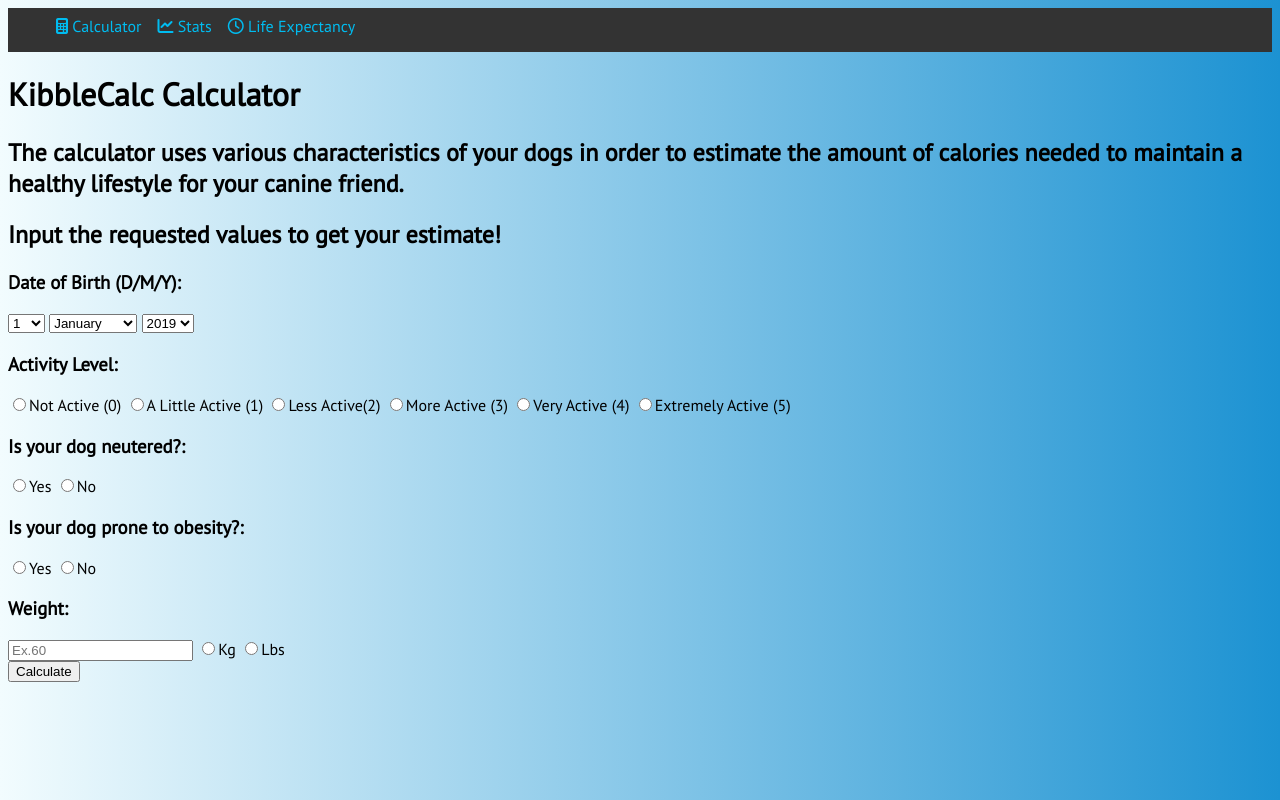
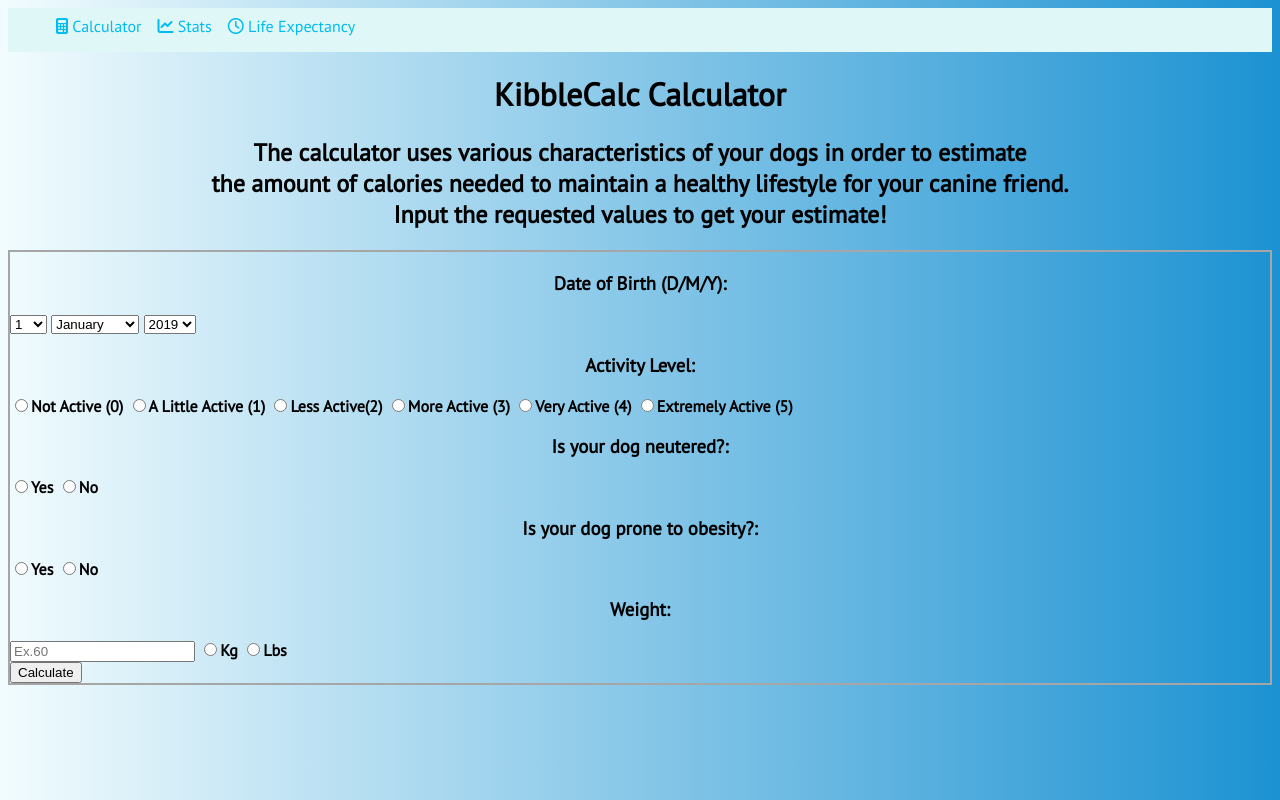
Before and after one commit to lukec11/MAHacksV, a website: page www/index.html in a window 1280 px wide. Drawn offline with Linux system fonts and the light colour scheme.

Commit message:
Css additions

```diff
--- a/www/css/style.css
+++ b/www/css/style.css
@@ -5,10 +5,10 @@ body {
   background: linear-gradient(to right, #f2fcfe, #1c92d2); /* W3C, IE 10+/ Edge, Firefox 16+, Chrome 26+, Opera 12+, Safari 7+ */
 
 }
-/* head */
+/* nav bar */
 nav ul {
   list-style-type: none;
-  background-color: #333;
+  background-color: #dff7f7;
   overflow: hidden;
   height: 44px;
   margin-left: auto;
@@ -28,4 +28,15 @@ a {
   color: #00bcf0;
 }
 
-/* body */
+/* body text */
+.block {
+  border-style: solid;
+  border-width: 2px;
+  border-color: #a6a6a6;
+}
+.exp {
+  text-align: center;
+}
+h3 {
+  text-align: center;
+}
--- a/www/index.html
+++ b/www/index.html
@@ -16,9 +16,10 @@
         <li><a href = ""><i class="far fa-clock"></i> Life Expectancy</a></li>
       </ul>
     </nav>
-    <h1>KibbleCalc Calculator</h1>
-    <h2>The calculator uses various characteristics of your dogs in order to estimate the amount of calories needed to maintain a healthy lifestyle for your canine friend.</h2>
-    <h2>Input the requested values to get your estimate!</h2>
+    <div class="exp">
+      <h1><b>KibbleCalc Calculator<b></h1>
+      <h2><b>The calculator uses various characteristics of your dogs in order to estimate<br>the amount of calories needed to maintain a healthy lifestyle for your canine friend.<br>Input the requested values to get your estimate!<b></h2>
+    </div>
     <div class="block">
       <div class="dob">
         <h3>Date of Birth (D/M/Y):</h3>
```
